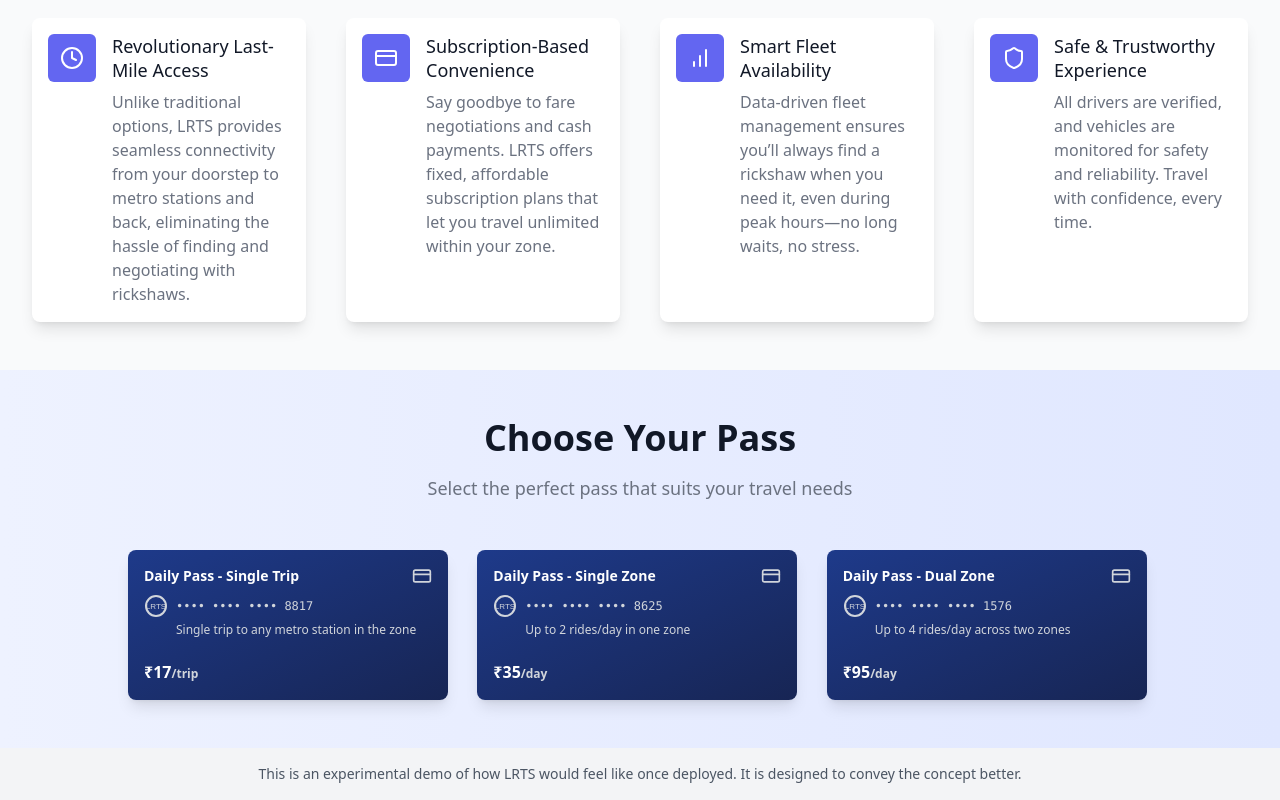
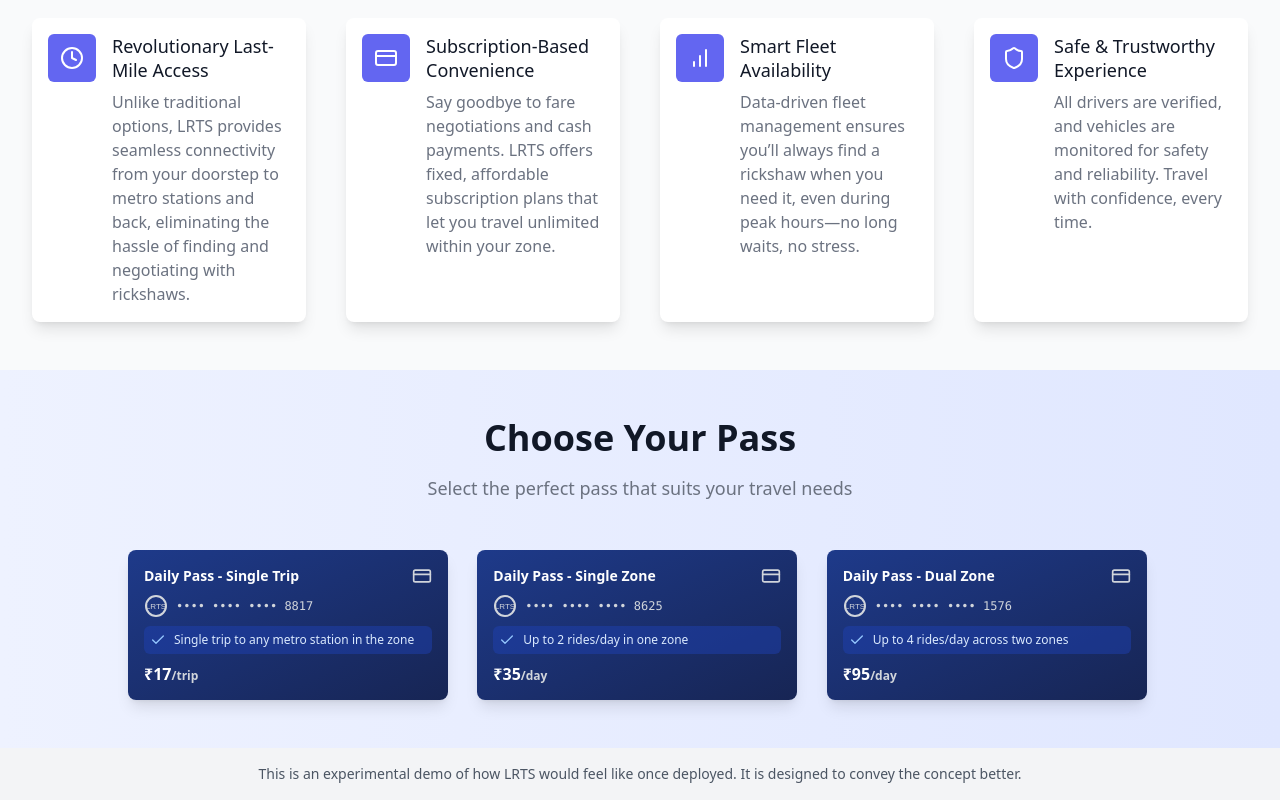
Before and after one commit to Himanshu762/Lrts-revamped, a React (Vite) app: page / in a window 1280 px wide. Shown: the part 768-1568 px from the top of the page. Built offline with nearby package versions, Linux system fonts and the light colour scheme; no server answers.

Commit message:
Update PassCard.tsx

```diff
--- a/src/components/passes/PassCard.tsx
+++ b/src/components/passes/PassCard.tsx
@@ -77,18 +77,22 @@ const PassCard: React.FC<PassCardProps> = ({
                 </div>
                 <span className="font-mono">•••• •••• •••• {Math.floor(Math.random() * 9000) + 1000}</span>
               </div>
-              <div className="mt-1 text-xs text-gray-300 pl-8">
-                {features.slice(0, 1).map((feature, index) => (
-                  <span key={index} className="block truncate">
-                    {feature.text}
-                  </span>
-                ))}
-              </div>
             </div>
           </div>
-          <div className="flex justify-between items-center">
-            <div className="text-base font-semibold text-white">
-              ₹{price}<span className="text-xs text-gray-300">/{duration}</span>
+
+          <div className="space-y-2">
+            {features.slice(0, 1).map((feature, index) => (
+              <div key={index} className="flex items-center space-x-2 bg-blue-800/50 rounded-md p-1.5">
+                <Check className="h-4 w-4 text-blue-300" />
+                <span className="text-xs text-blue-100">
+                  {feature.text}
+                </span>
+              </div>
+            ))}
+            <div className="flex justify-between items-center">
+              <div className="text-base font-semibold text-white">
+                ₹{price}<span className="text-xs text-gray-300">/{duration}</span>
+              </div>
             </div>
           </div>
         </div>
```
